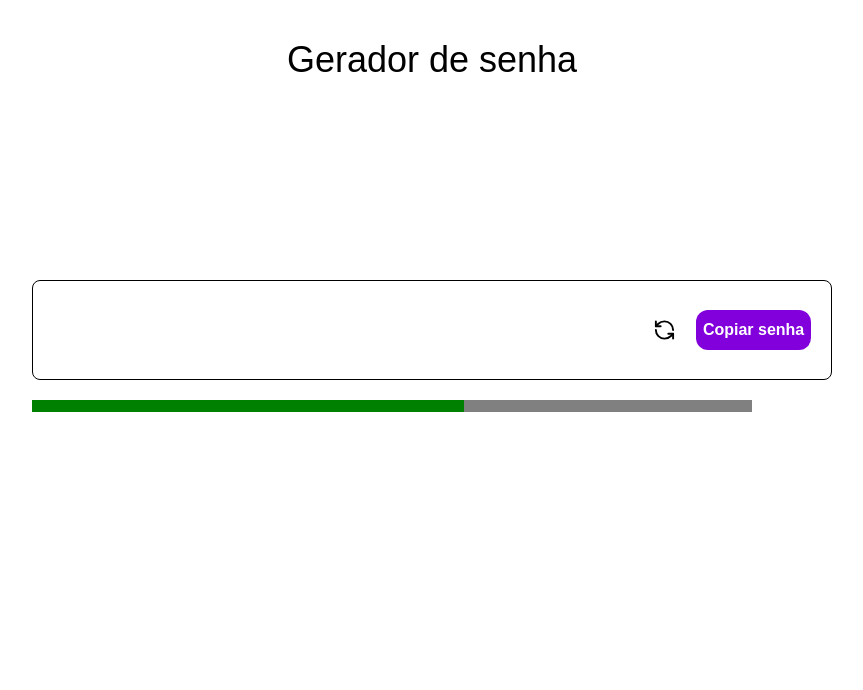
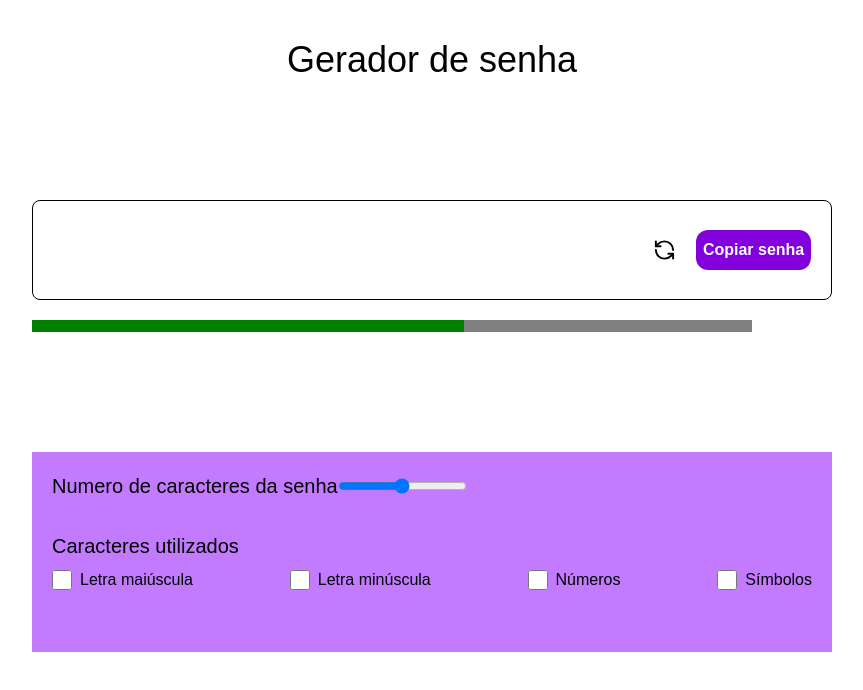
Before and after one commit to DevLetto/PasswordGenerator, a React (Vite) app in the folder PasswordGenerator/: page / in a window 1280 px wide. Shown: the top 690 px of the page, without its empty margins (208-1071 px from the left). Built offline with nearby package versions, Linux system fonts and the light colour scheme.

Commit message:
Feat: edicoes

```diff
--- a/PasswordGenerator/src/App.jsx
+++ b/PasswordGenerator/src/App.jsx
@@ -1,7 +1,4 @@
 import { useState } from 'react'
-import heroImg from './assets/hero.png'
-import reactLogo from './assets/react.svg'
-import viteLogo from './assets/vite.svg'
 import {RefreshCcw} from 'lucide-react'
 import StrengthBar from './StrengthBar'
 
@@ -10,23 +7,55 @@ function App() {
 
 
   return (
-    <div className='w-screen h-screen bg-white flex justify-baseline items-center flex-col gap-50 pt-10'>
+    <div className='w-screen h-screen bg-white flex justify-baseline items-center flex-col gap-30 pt-10'>
 
       <h1 className='text-center text-4xl font-[Arial] '>
         Gerador de senha
       </h1>
 
-      <div className='flex flex-col items-baseline gap-5'>
-        <div className='border border-black h-25 w-200 rounded-lg flex flex-row items-center gap-5 p-5'  >
+      <div className='flex flex-col items-center gap-5'>
+        <div className='border border-black h-25 w-150 xl:w-200 rounded-lg flex flex-row items-center gap-5 p-5'  >
           <input type="text" name='campoSenha' id='campoSenha' className=' w-[80%] h-[80%] text-2xl focus:outline-none' />
           <RefreshCcw className='hover:cursor-pointer'/>
           <input type="button" value="Copiar senha" className='bg-purple-700 text-white h-10 w-30 rounded-xl font-[Arial] font-bold hover:bg-purple-800 hover:cursor-pointer' />
         </div>
-        <StrengthBar></StrengthBar>
+        <div className='w-150 xl:w-200 flex flex-row items-baseline'>
+          <StrengthBar></StrengthBar>
+        </div>
       </div>
 
-      <div>
+      <div className='bg-purple-400 h-50  w-150 xl:w-200 p-5 flex flex-col gap-8' >
+        <div className='flex flex-col xl:flex-row '>
+          <p className='text-xl font-[Arial]' >Numero de caracteres da senha</p>
+          <input type="range" />
+        </div>
+        <div className='flex flex-col gap-2'>
+          <p className='text-xl font-[Arial]'>Caracteres utilizados</p>
 
+          <nav className='flex flex-row gap-10 w-full'>
+
+            <ul className='w-full columns-2 xl:columns-1 xl:flex xl:flex-row justify-between'>
+              <li className='flex flex-row  items-center gap-2'>
+                <input type="checkbox" name="maiscula" id="" className='size-5 roundend-lg ' />
+                <label htmlFor="maiuscula" className='font-[Arial]'>Letra maiúscula</label>
+              </li>
+              <li className='flex flex-row items-center gap-2' >
+                <input type="checkbox" name="minuscu;a" id="" className='size-5 roundend-lg '  />
+                <label htmlFor="minuscula" className='font-[Arial]'>Letra minúscula</label>
+              </li>
+              <li className='flex flex-row items-center gap-2'>
+                <input type="checkbox" name="numeros" id="" className='size-5 roundend-lg '  />
+                <label htmlFor="numeros" className='font-[Arial]'>Números</label>
+              </li>
+              <li className='flex flex-row items-center gap-2'>
+                <input type="checkbox" name="simbolos" id="" className='size-5 roundend-lg '  />
+                <label htmlFor="simbolos" className='font-[Arial]'>Símbolos</label>
+              </li>
+            </ul>
+
+          </nav>
+
+        </div>
       </div>
 
     </div>
--- a/PasswordGenerator/src/StrengthBar.jsx
+++ b/PasswordGenerator/src/StrengthBar.jsx
@@ -1,7 +1,7 @@
 function StrengthBar() {
   return (
     <>
-      <progress className="w-180 h-3 rounded-full [&::-moz-progress-bar]:rounded-full " value={3} max={5}></progress>
+      <progress className="w-130 xl:w-180 h-3 rounded-full [&::-moz-progress-bar]:rounded-full " value={3} max={5}></progress>
     </>
   );
 }
```
